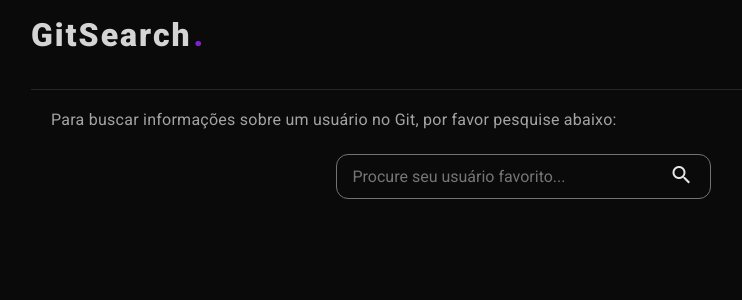
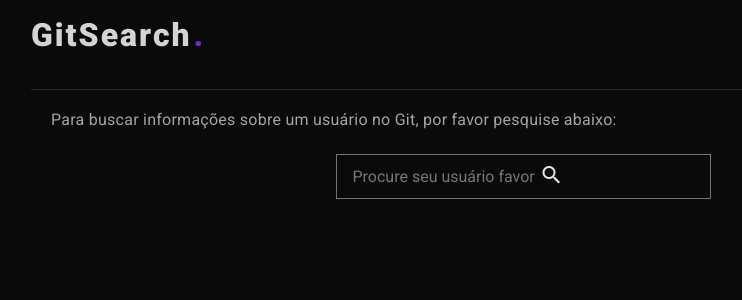
Before and after one commit to rcapeto/test-angular, an Angular app: page / in a window 1280 px wide. Shown: the top 300 px of the page, without its empty margins (117-859 px from the left). Built offline with nearby package versions, Linux system fonts and the light colour scheme.

Commit message:
styles: using common styles

```diff
--- a/src/app/components/input/input.component.html
+++ b/src/app/components/input/input.component.html
@@ -1,8 +1,8 @@
-<div [class]="['input-container', big ? 'big' : '']">
+<div class="input-container flex items-center spacing-s rounded">
    <ng-content select="[left-icon]"/>
 
    <input
-      class="input"
+      class="input flex-1"
       type="text"
       [formControl]="inputValue"
       [placeholder]="placeholder"
--- a/src/app/components/input/input.component.scss
+++ b/src/app/components/input/input.component.scss
@@ -1,15 +1,10 @@
 .input-container {
    padding: 8px 16px;
-   display: flex;
-   align-items: center;
-   gap: 8px;
    border: 1px solid var(--zinc-500);
-   border-radius: var(--border-radius);
    color: var(--zinc-300);
 
    .input {
       background-color: transparent;
-      flex: 1;
       outline: none;
       color: var(--zinc-300);
       font-size: var(--paragraph-size);
--- a/src/app/components/input/input.component.ts
+++ b/src/app/components/input/input.component.ts
@@ -12,7 +12,6 @@ export class InputComponent implements OnInit {
   @Input() placeholder?: string
   @Input() disabled?: boolean = false
   @Input() defaultValue?: string
-  @Input() big?: boolean = false
   @Output() onChangeInputValue = new EventEmitter()
   @Output() onPressEnterKey = new EventEmitter()
 
```
